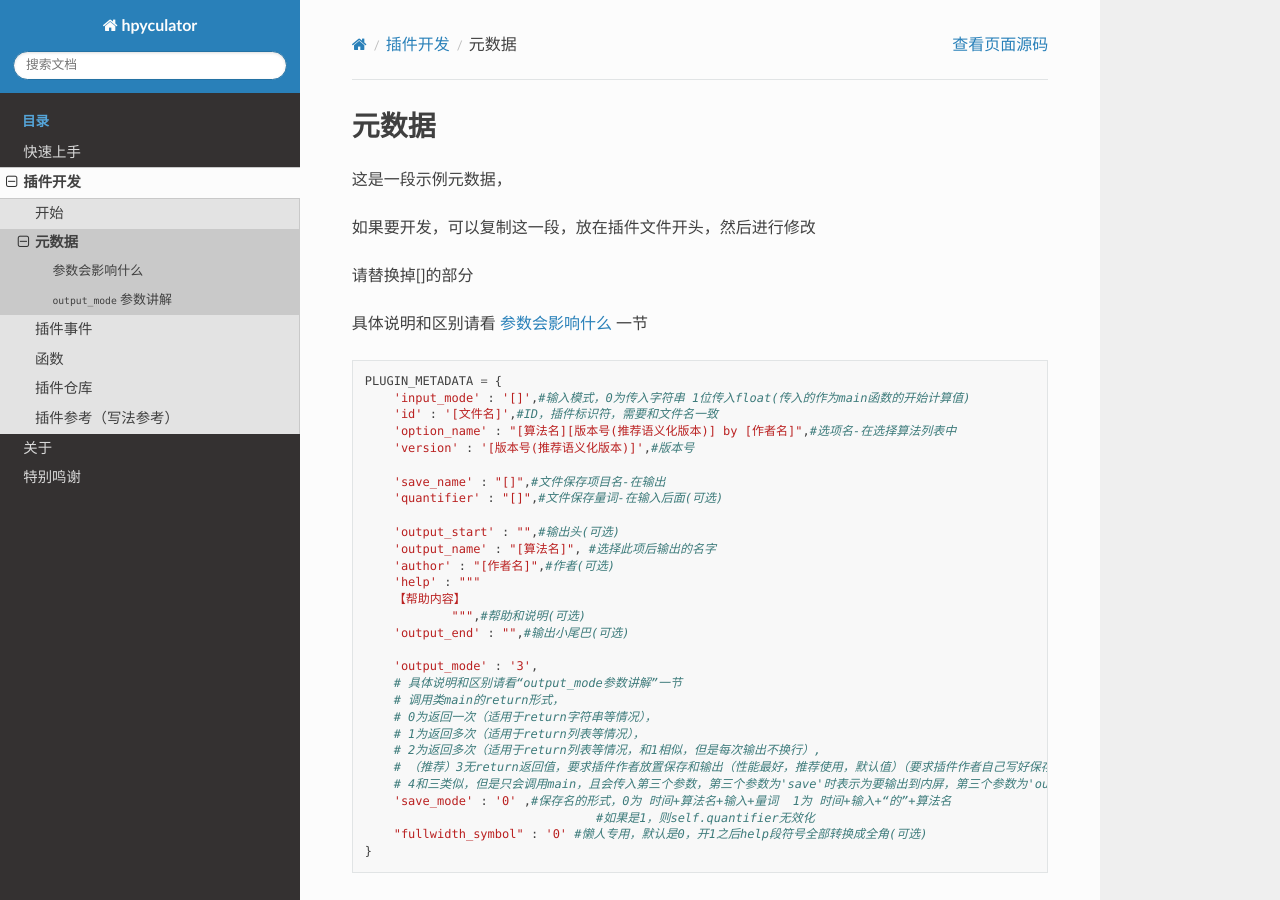
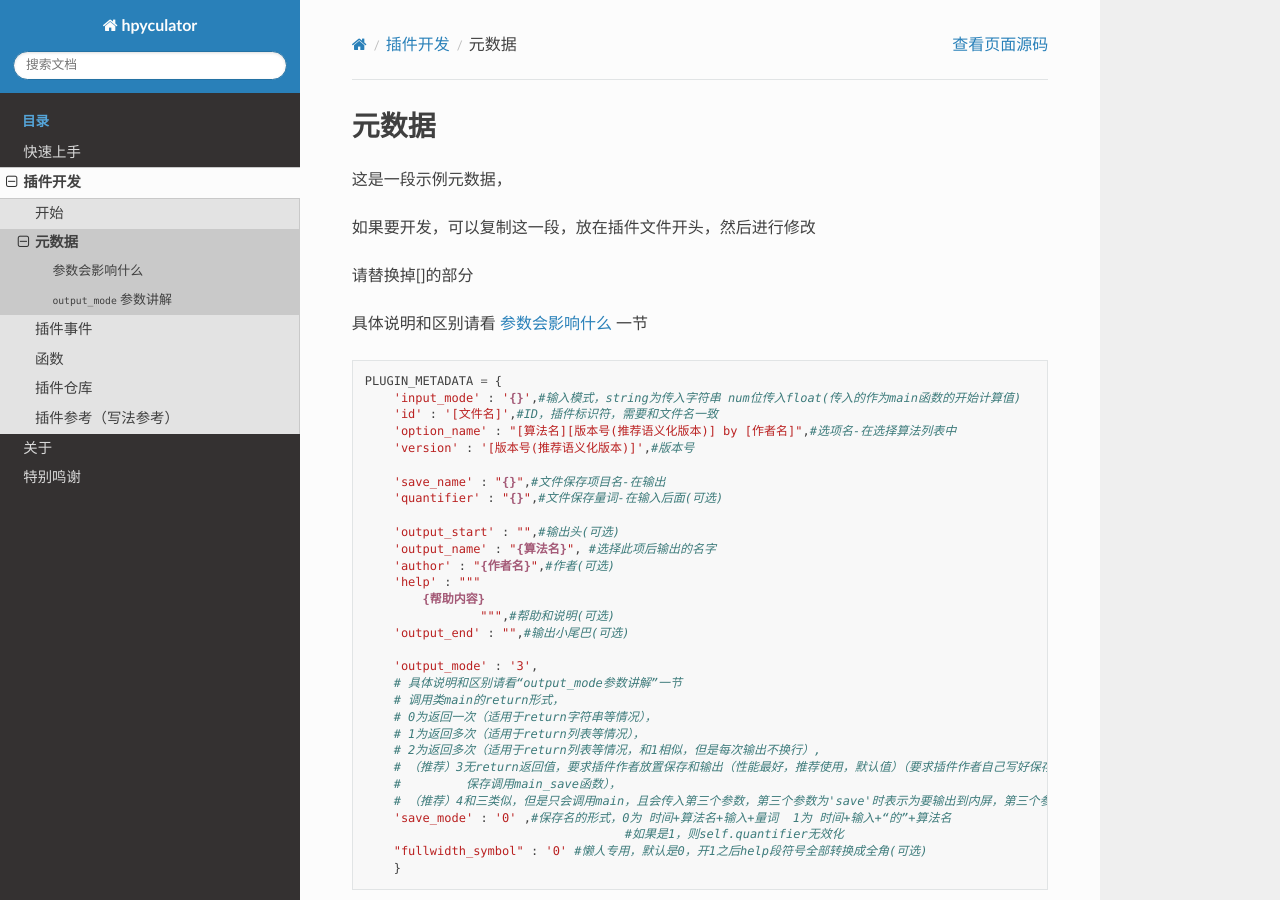
Before and after one commit to HowieHz/hpyculator, a Sphinx documentation site: the page built from docs/source/plugin_dev/Metadata.rst, in a window 1280 px wide and 900 px high. Built offline with Sphinx 7.4.7 and the Read the Docs theme 2.0.0, drawn with Linux system fonts in a browser that asks for light colours.

Commit message:
编程风格更新（重要）
编程风格更新
优化性能

```diff
--- a/docs/source/plugin_dev/Metadata.rst
+++ b/docs/source/plugin_dev/Metadata.rst
@@ -12,20 +12,20 @@
 .. code-block:: python
 
     PLUGIN_METADATA = {
-        'input_mode' : '[]',#输入模式，0为传入字符串 1位传入float(传入的作为main函数的开始计算值)
+        'input_mode' : '{}',#输入模式，string为传入字符串 num位传入float(传入的作为main函数的开始计算值)
         'id' : '[文件名]',#ID，插件标识符，需要和文件名一致
         'option_name' : "[算法名][版本号(推荐语义化版本)] by [作者名]",#选项名-在选择算法列表中
         'version' : '[版本号(推荐语义化版本)]',#版本号
 
-        'save_name' : "[]",#文件保存项目名-在输出
-        'quantifier' : "[]",#文件保存量词-在输入后面(可选)
+        'save_name' : "{}",#文件保存项目名-在输出
+        'quantifier' : "{}",#文件保存量词-在输入后面(可选)
 
         'output_start' : "",#输出头(可选)
-        'output_name' : "[算法名]", #选择此项后输出的名字
-        'author' : "[作者名]",#作者(可选)
+        'output_name' : "{算法名}", #选择此项后输出的名字
+        'author' : "{作者名}",#作者(可选)
         'help' : """
-        【帮助内容】
-                """,#帮助和说明(可选)
+            {帮助内容}
+                    """,#帮助和说明(可选)
         'output_end' : "",#输出小尾巴(可选)
 
         'output_mode' : '3',
@@ -34,12 +34,13 @@
         # 0为返回一次（适用于return字符串等情况），
         # 1为返回多次（适用于return列表等情况），
         # 2为返回多次（适用于return列表等情况，和1相似，但是每次输出不换行）,
-        # （推荐）3无return返回值，要求插件作者放置保存和输出（性能最好，推荐使用，默认值）（要求插件作者自己写好保存和返回，计算调用main函数，保存调用main_save函数），
-        # 4和三类似，但是只会调用main，且会传入第三个参数，第三个参数为'save'时表示为要输出到内屏，第三个参数为'output'时表示要保存
+        # （推荐）3无return返回值，要求插件作者放置保存和输出（性能最好，推荐使用，默认值）（要求插件作者自己写好保存和返回，计算调用main函数，
+        #         保存调用main_save函数），
+        # （推荐）4和三类似，但是只会调用main，且会传入第三个参数，第三个参数为'save'时表示为要输出到内屏，第三个参数为'output'时表示要保存
         'save_mode' : '0' ,#保存名的形式，0为 时间+算法名+输入+量词  1为 时间+输入+“的”+算法名
-                                    #如果是1，则self.quantifier无效化
+                                        #如果是1，则self.quantifier无效化
         "fullwidth_symbol" : '0' #懒人专用，默认是0，开1之后help段符号全部转换成全角(可选)
-    }
+        }
 
 注：数字的那些参数（比如 ``output_mode`` ）写int类型或者str类型都可以
 
```
Also changed, not shown: docs/source/plugin_dev/Example.rst (+7 -7 lines), 2 other files.
